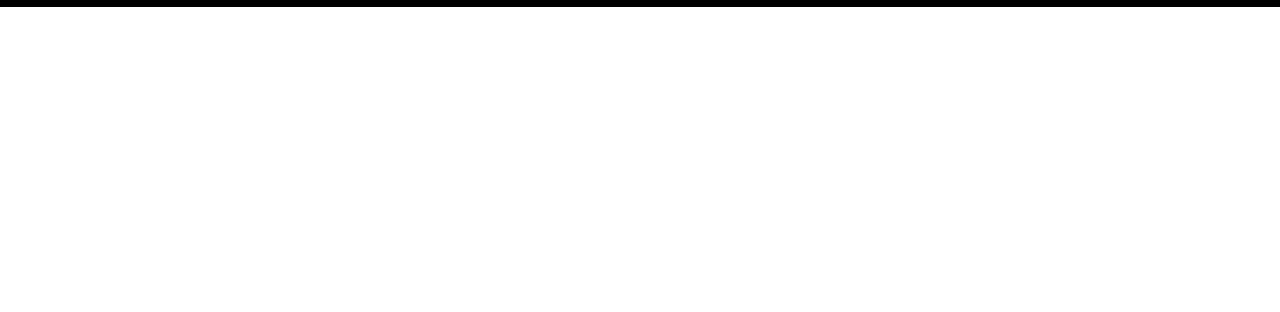
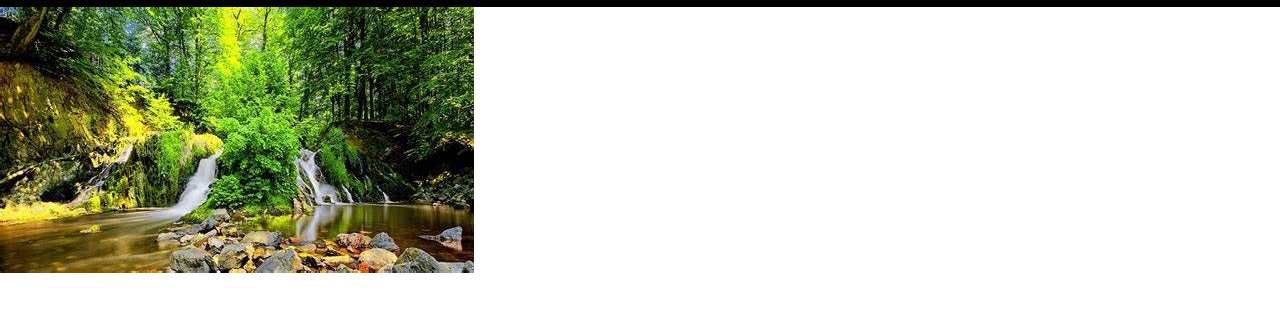
Before and after one commit to joaopug/Projeto-Site-de-Fotos, a plain HTML site: page index.html in a window 1280 px wide. Shown: the part 68-380 px from the top of the page. Drawn offline with Linux system fonts and the light colour scheme.

Commit message:
Tentativa

```diff
--- a/index.html
+++ b/index.html
@@ -26,8 +26,8 @@
 
     </header>
 
-    <main>
-
+    <main id="galeria-imagens">
+        <!-- Imagens serão carregadas dinâmicamente -->
     </main>
 
     <footer>
--- a/scripts.js
+++ b/scripts.js
@@ -1,23 +1,79 @@
 document.addEventListener("DOMContentLoaded", function (){
 
     const baseImagens = {
-        todes: ['imagem.jpg', 'city.jpg', 'animal.jpg', 'natureza.jpg'],
-        nature: [],
-        cidade: [],
-        animal: [],
+        todes: ['city.jpg', 'animal.jpg', 'natureza.jpg'],
+        nature: ['natureza.jpg'],
+        cidade: ['city.jpg'],
+        animal: ['animal.jpg'],
     }
 
-    // Evento de clique
-    document.body.addEventListener('click', function (event){
-        //console.log(event);
-        if(event.target.classList.contains('botao-categoria')); // Acessa a lista de classe de onde clicou e procura pela classe botao
+    function carregaImages(){
+        //Selecionar elementos HTML com base em um seletor
+        const galeria = document.querySelector("#galeria-imagens");
 
+        const imagens = baseImagens['todes']
 
+        imagens.forEach(img => {
+            console.log(img);
+            galeria.innerHTML = "<div> <img src='imagens/"+ img +"'/> </div>";
+        })
 
-    })
+    }
+
+    carregaImages();
 
 
 
 
 
+    /*const baseImagens = {
+        todes: ['imagem.jpg', 'city.jpg', 'animal.jpg', 'natureza.jpg'],
+        nature: ['natureza.jpg'],
+        cidade: ['city.jpg'],
+        animal: ['animal.jpg'],
+    }
+
+    function carregaImages(images){
+        const galeria = document.querySelector("#galeria-imagens");
+        galeria.innerHTML = ""; // Clear previous images
+
+        images.forEach(img => {
+            const div = document.createElement('div');
+            div.innerHTML = "<img src='imagens/"+ img +"'/>";
+            galeria.appendChild(div);
+        });
+    }
+
+    carregaImages(baseImagens['todes']); // Initial loading of images
+
+    // Evento de clique nos botões de categoria
+    const categoryButtons = document.querySelectorAll('.botao-categoria');
+    categoryButtons.forEach(button => {
+        button.addEventListener('click', function(event) {
+            const category = event.target.textContent.toLowerCase();
+            carregaImages(baseImagens[category]);
+        });
+    });
+    */
+
+
+
+
+
+
+
+
+
+
+    /*// Evento de clique
+    document.body.addEventListener('click', function (event){
+        //console.log(event);
+        if(event.target.classList.contains('botao-categoria')){ // Acessa a lista de classe de onde clicou e procura pela classe botao-categoria
+    }
+    })
+    */
+
+
+
+
 })
```
Also changed, not shown: Imagens/animal.jpg (added), Imagens/city.jpg (added), Imagens/natureza.jpg (added).
